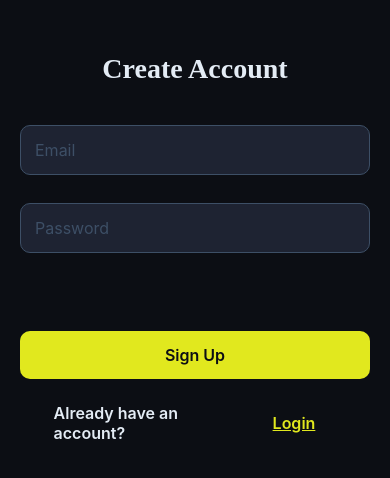
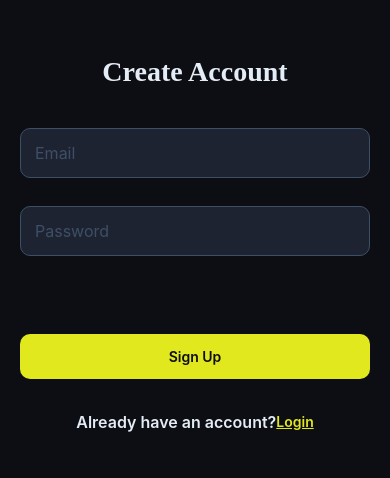
Before and after one commit to yousifae8/ImpulseGuard, a React Native app: screen /Signup in a window 390 px wide. Shown: the part 172-650 px from the top of the page. Built offline with nearby package versions, Linux system fonts and the light colour scheme; no server answers.

Commit message:
feat: add configurable height and font size properties to Button component and update logout button dimensions

```diff
--- a/components/common/Button.tsx
+++ b/components/common/Button.tsx
@@ -16,7 +16,8 @@ const Button = ({
   outline,
   icon,
   buttonWidth,
-  title,
+  buttonHeight,
+  fontSize,
 }: {
   children: React.ReactNode;
   onPress: () => void;
@@ -26,7 +27,8 @@ const Button = ({
   outline?: boolean;
   icon?: string;
   buttonWidth?: DimensionValue;
-  title?: string;
+  buttonHeight?: DimensionValue;
+  fontSize?: number;
 }) => {
   return (
     <TouchableOpacity
@@ -34,6 +36,7 @@ const Button = ({
         styles.button,
         outline && styles.outline,
         buttonWidth ? { width: buttonWidth } : {},
+        buttonHeight ? { height: buttonHeight } : {height: 45},
         disabled && styles.disabled,
       ]}
       onPress={onPress}
@@ -48,7 +51,9 @@ const Button = ({
             styles.text,
             variant === 'secondary' && styles.secondaryText,
             outline && styles.outlineText,
+            fontSize ? { fontSize: fontSize } : {},
           ]}
+
         >
           {children}
         </Text>
@@ -60,12 +65,9 @@ const Button = ({
 const styles = StyleSheet.create({
   button: {
     backgroundColor: theme.brand.primary,
-    paddingVertical: 14,
-    paddingHorizontal: 20,
     borderRadius: theme.radius.small,
     alignItems: 'center',
     justifyContent: 'center',
-    minWidth: '30%',
   },
   outline: {
     backgroundColor: 'transparent',
@@ -76,7 +78,6 @@ const styles = StyleSheet.create({
   },
   text: {
     color: theme.brand.primaryText,
-    fontSize: theme.fontSize.medium,
     fontWeight: '600',
     fontFamily: theme.fonts.body,
   },
--- a/screens/App/HomeScreen.tsx
+++ b/screens/App/HomeScreen.tsx
@@ -60,7 +60,11 @@ const HomeScreen = () => {
     <View style={styles.container}>
       <View style={styles.header}>
         <Text style={styles.greeting}>Your Items</Text>
-        <Button onPress={handleLogout} buttonWidth={80}>
+        <Button onPress={handleLogout}
+        buttonWidth={60}
+        buttonHeight={30}
+        fontSize={12}
+>
           Logout
         </Button>
       </View>
```
